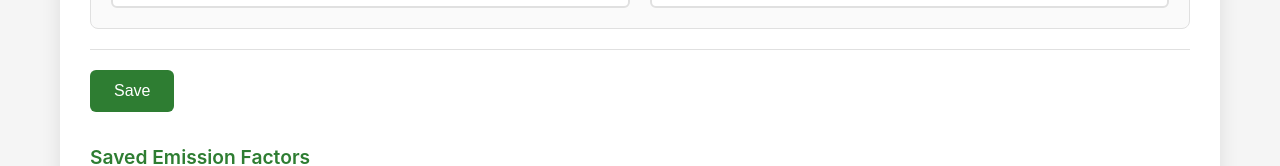
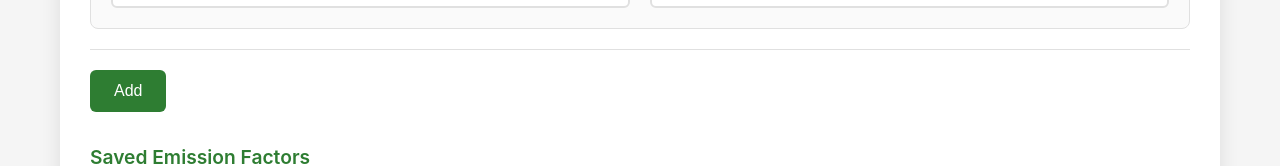
Before and after one commit to carbonhubhongkong/carbon_hub, a Next.js app: page / in a window 1280 px wide. Shown: the part 1034-1200 px from the top of the page. Built offline with nearby package versions, Linux system fonts and the light colour scheme; no server answers; the database is empty.

Commit message:
update add emission factors button

```diff
--- a/src/components/Stage1.tsx
+++ b/src/components/Stage1.tsx
@@ -261,7 +261,7 @@ const Stage1: React.FC<Stage1Props> = ({ onNext }) => {
 
         <div className="form-actions">
           <button type="submit" className="btn btn-primary" disabled={isLoading}>
-            {isLoading ? 'Saving...' : (isEditing ? 'Update' : 'Save')}
+            {isLoading ? 'Saving...' : (isEditing ? 'Update' : 'Add')}
           </button>
           {isEditing && (
             <button type="button" onClick={resetForm} className="btn btn-secondary">
```
